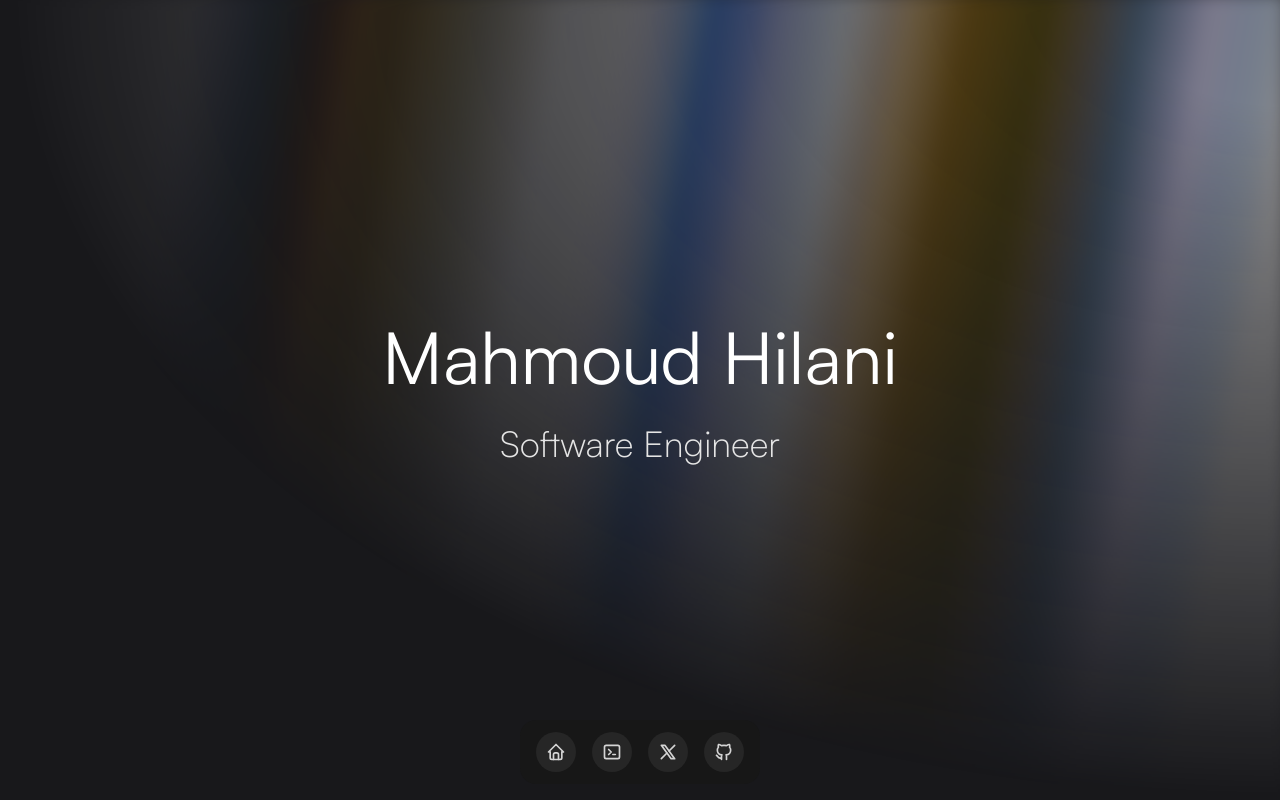
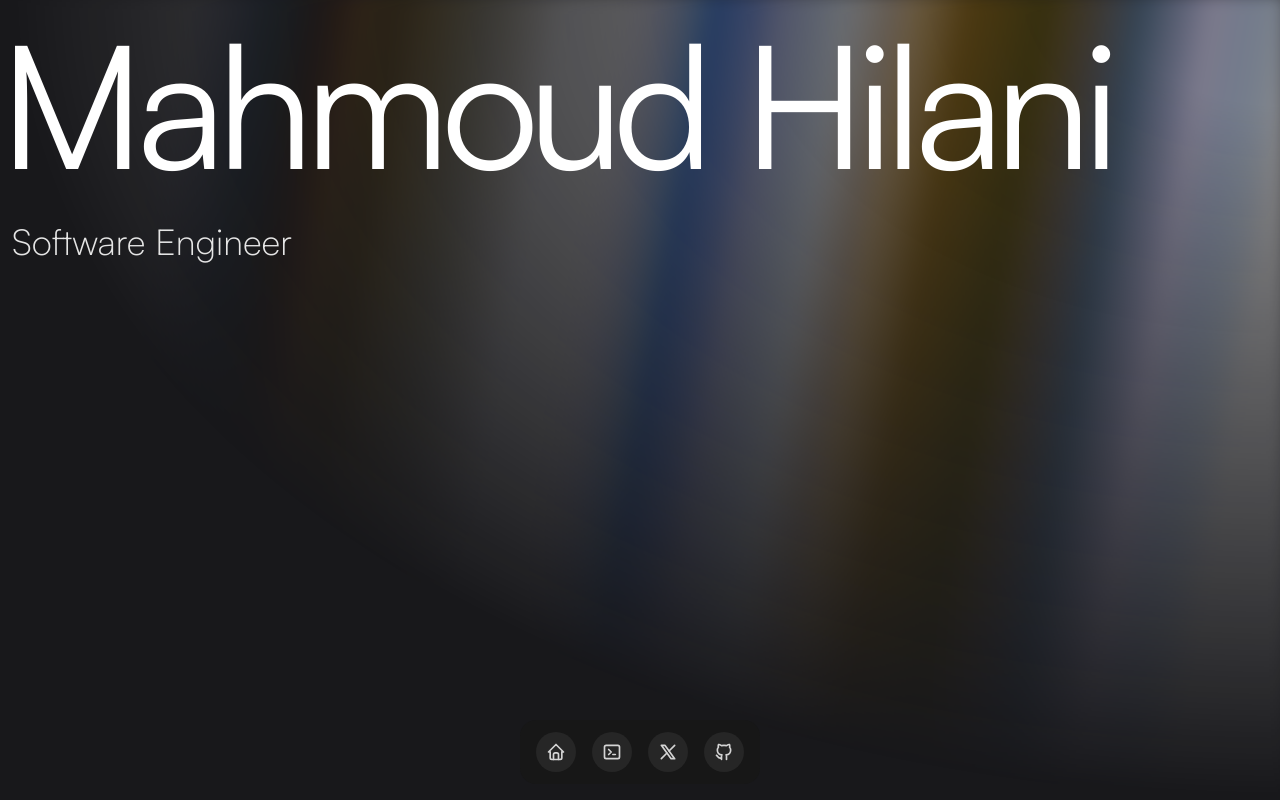
Before and after one commit to MahmoudHilani/portfolio, a Next.js app: page / in a window 1280 px wide. Built offline with nearby package versions, Linux system fonts and the light colour scheme.

Commit message:
fix: primary page text position

```diff
--- a/src/app/page.tsx
+++ b/src/app/page.tsx
@@ -15,12 +15,12 @@ export default function Home() {
           duration: 0.8,
           ease: "easeInOut",
         }}
-        className="relative flex flex-col gap-4 items-center justify-center px-4"
+        className="relative flex flex-col gap-4 w-full h-full "
       >
-        <div className="text-3xl md:text-7xl dark:text-white text-center">
+        <div className="text-3xl md:text-[172px] tracking-tighter dark:text-white">
           Mahmoud Hilani
         </div>
-        <div className="font-extralight text-base md:text-4xl dark:text-neutral-200 py-4">
+        <div className="font-extralight text-xl md:text-4xl dark:text-neutral-200 px-3">
           Software Engineer
         </div>
 
```
